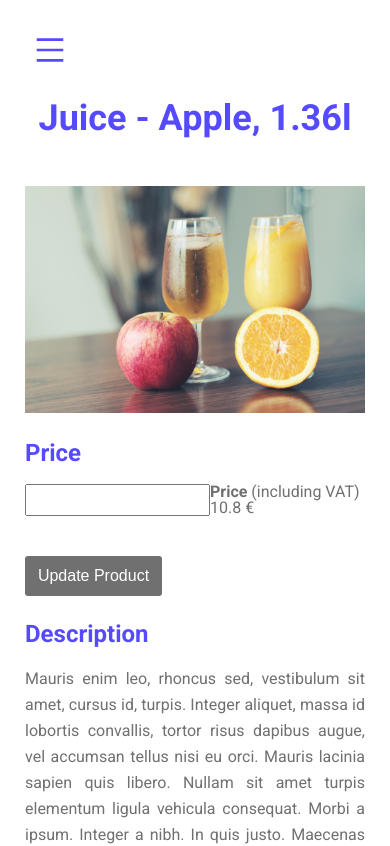
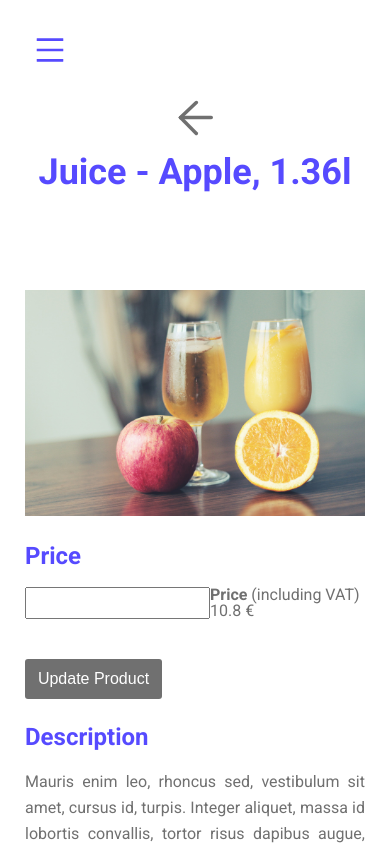
Before and after one commit to PierreD59/Test_Technique_GoWeb, a React (Create React App) app: page /product/1 in a window 390 px wide. Shown: the top 846 px of the page. Built offline with nearby package versions, Linux system fonts and the light colour scheme; data requests are answered from the project's data file.

Commit message:
Ajout d'accessibilité
Ajout d'accessibilité sur les deux pages et ajout d'un bouton permettant de faire un retour en arrière sur la page produit

```diff
--- a/src/commons/header/header.tsx
+++ b/src/commons/header/header.tsx
@@ -17,7 +17,7 @@ const Header: React.FC = () => {
         />
       </div>
       <nav>
-        <Link to={"/"}>
+        <Link to={"/"} title={`Permet de retourner sur la page d'accueil`}>
           <div className="logoBlock">
             <img src="img/logo.svg" alt="Logo du site internet" />
           </div>
--- a/src/components/productTable/productTable.tsx
+++ b/src/components/productTable/productTable.tsx
@@ -35,7 +35,10 @@ const ProductTable: React.FC = () => {
         return (
           <div className="tr bgWhite shadow" key={index++}>
             <div className="td contentTable" data-head="Product name">
-              <Link to={`/product/${product.id}`}>
+              <Link
+                to={`/product/${product.id}`}
+                title={`Page produit de ${productObject.title}`}
+              >
                 {productObject.title.substring(0, 30) + "..."}
               </Link>
             </div>
--- a/src/pages/productPage/productPage.scss
+++ b/src/pages/productPage/productPage.scss
@@ -13,7 +13,18 @@
   .productTitle {
     grid-area: title;
     width: 100%;
-    padding: 100px 0 0 0;
+    padding: 100px 0 50px 0;
+    display: flex;
+    align-items: center;
+    flex-direction: row;
+    img {
+      position: absolute;
+      top: 110px;
+      width: 35px;
+    }
+    h1 {
+      width: 100%;
+    }
   }
   .productPriceBlock {
     grid-area: price;
@@ -94,6 +105,11 @@
       margin-left: 0;
       margin-right: 0;
       .productTitle {
+        flex-direction: column;
+        img {
+          position: initial;
+          margin-bottom: 15px;
+        }
         h1 {
           padding: 0 0 50px 0;
         }
--- a/src/pages/productPage/productPage.tsx
+++ b/src/pages/productPage/productPage.tsx
@@ -1,5 +1,5 @@
 import { useEffect, useState } from "react";
-import { useParams } from "react-router-dom";
+import { Link, useParams } from "react-router-dom";
 import PriceForm from "../../components/priceForm/priceForm";
 import Product from "../../models/Product";
 import ProductService from "../../services/ProductService";
@@ -7,7 +7,9 @@ import ProductService from "../../services/ProductService";
 const ProductPage: React.FC = () => {
   const [product, setProduct] = useState<Product>();
   let { id } = useParams<string>();
-
+  /**
+   * Permet d'instancier le produit pour pouvoir afficher le prix avec la TVA d'appliqué
+   */
   useEffect(() => {
     if (id) {
       ProductService.getProductById(+id)
@@ -29,12 +31,22 @@ const ProductPage: React.FC = () => {
     <main>
       <div className="productBlock">
         <div className="productTitle">
+          <Link to={"/"} title={`Permet un retour en arrière`}>
+            <img
+              src="../img/back_button.svg"
+              alt="Icone permettant le retour en arrière"
+            />
+          </Link>
           <h1 className="center primaryTitleProduct primary">
             {product?.title}
           </h1>
+          <div></div>
         </div>
         <div className="productImage">
-          <img src={product?.image} alt={product?.title}></img>
+          <img
+            src={product?.image}
+            alt={`Représente le produit : ${product?.title}`}
+          ></img>
         </div>
         <div className="productContentBlock">
           <div className="productContent">
```
Also changed, not shown: public/img/back_button.svg (renamed from public/img/Back button.svg).
